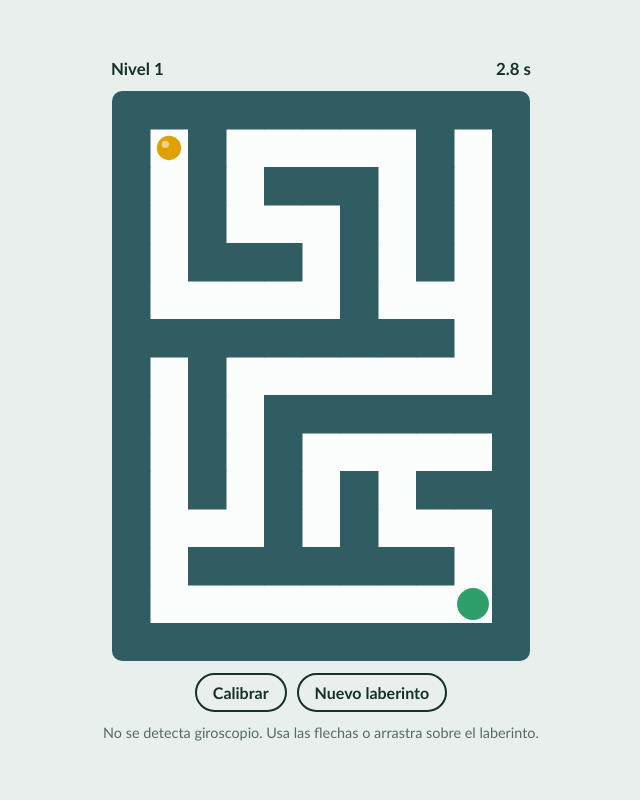
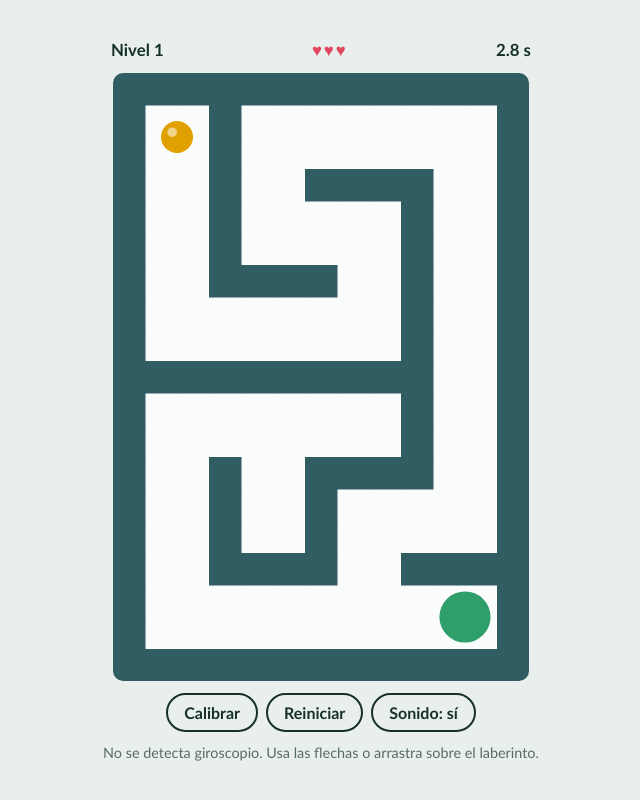
Before and after one commit to ogcastaneda-crypto/teslaenginesound, a plain HTML site: page Lab.html in a window 1280 px wide. Both pictures are taken after a click on the button "Empezar". Shown: the whole page, without its empty margins (319-959 px from the left). Drawn offline with Linux system fonts and the light colour scheme.

Commit message:
Add files via upload

```diff
--- a/Lab.html
+++ b/Lab.html
@@ -10,6 +10,7 @@
 html,body{height:100%;margin:0}
 body{background:var(--bg);color:var(--ink);font-family:ui-rounded,"Avenir Next","Trebuchet MS",system-ui,sans-serif;display:flex;flex-direction:column;align-items:center;justify-content:center;gap:12px;padding:12px;overflow:hidden;touch-action:none;-webkit-user-select:none;user-select:none}
 .hud{display:flex;justify-content:space-between;width:100%;max-width:420px;font-size:1.05rem;font-weight:600}
+#hp{color:#e0475f;letter-spacing:.12em}
 .stage{position:relative}
 canvas{display:block;border-radius:10px;background:var(--board)}
 .ov{position:absolute;inset:0;display:flex;flex-direction:column;align-items:center;justify-content:center;gap:10px;text-align:center;padding:20px;background:color-mix(in srgb,var(--board) 90%,transparent);border-radius:10px}
@@ -19,15 +20,15 @@ canvas{display:block;border-radius:10px;background:var(--board)}
 button{font:inherit;font-weight:600;border:0;border-radius:999px;padding:12px 22px;background:var(--btn);color:var(--btnt);cursor:pointer}
 button.ghost{background:transparent;color:var(--ink);border:2px solid var(--ink);padding:8px 16px}
 button:focus-visible{outline:3px solid var(--goal);outline-offset:2px}
-.bar{display:flex;gap:10px}
+.bar{display:flex;gap:8px;flex-wrap:wrap;justify-content:center}
 #msg{color:var(--muted);font-size:.9rem;min-height:1.2em;text-align:center}
 </style></head><body>
-<div class="hud"><span id="lv">Nivel 1</span><span id="tm">0.0 s</span></div>
+<div class="hud"><span id="lv">Nivel 1</span><span id="hp" aria-label="Vidas">♥♥♥</span><span id="tm">0.0 s</span></div>
 <div class="stage">
   <canvas id="cv"></canvas>
   <div class="ov" id="start">
     <h1>Laberinto de inclinación</h1>
-    <p>Sostén el celular en vertical e inclínalo para llevar la pelota hasta la meta verde.</p>
+    <p>Sostén el celular en vertical e inclínalo para llevar la pelota hasta la meta verde. Tienes 3 vidas: cada golpe contra una pared te quita una.</p>
     <button id="go">Empezar</button>
   </div>
   <div class="ov" id="win" hidden>
@@ -35,34 +36,85 @@ button:focus-visible{outline:3px solid var(--goal);outline-offset:2px}
     <p id="wt"></p>
     <button id="next">Siguiente nivel</button>
   </div>
+  <div class="ov" id="over" hidden>
+    <h1>Sin vidas</h1>
+    <p id="ot"></p>
+    <button id="again">Intentar de nuevo</button>
+  </div>
 </div>
-<div class="bar"><button class="ghost" id="cal">Calibrar</button><button class="ghost" id="neu">Nuevo laberinto</button></div>
+<div class="bar"><button class="ghost" id="cal">Calibrar</button><button class="ghost" id="neu">Reiniciar</button><button class="ghost" id="snd">Sonido: sí</button></div>
 <div id="msg"></div>
 <script>
 const cv=document.getElementById('cv'),ctx=cv.getContext('2d');
 const $=id=>document.getElementById(id);
 let level=1,grid,cols,rows,N,M,cell,r,bx,by,vx=0,vy=0,tx=0,ty=0,zx=0,zy=0,rx=0,ry=0;
-let running=false,t0=0,last=0,sensor=false,keys={},drag=null;
+let running=false,t0=0,last=0,sensor=false,keys={},drag=null,boost=1,lives=3,inv=0,lastHit=0,muted=false,ac=null,roll=null;
 const css=n=>getComputedStyle(document.documentElement).getPropertyValue(n).trim();
 const clamp=(v,m)=>Math.max(-m,Math.min(m,v));
+function audio(){
+  if(ac)return;
+  const A=window.AudioContext||window.webkitAudioContext;if(!A)return;
+  ac=new A();if(ac.state==='suspended')ac.resume();
+  const len=ac.sampleRate,buf=ac.createBuffer(1,len,ac.sampleRate),d=buf.getChannelData(0);
+  for(let i=0;i<len;i++)d[i]=Math.random()*2-1;
+  const src=ac.createBufferSource();src.buffer=buf;src.loop=true;
+  const fl=ac.createBiquadFilter();fl.type='bandpass';fl.frequency.value=200;fl.Q.value=.8;
+  const g=ac.createGain();g.gain.value=0;
+  src.connect(fl);fl.connect(g);g.connect(ac.destination);src.start();
+  roll={g,fl};
+}
+function tone(f,t,dur,type,vol,slide){
+  if(!ac||muted)return;
+  const s=ac.currentTime+t,o=ac.createOscillator(),g=ac.createGain();
+  o.type=type;o.frequency.setValueAtTime(f,s);
+  if(slide)o.frequency.exponentialRampToValueAtTime(slide,s+dur);
+  g.gain.setValueAtTime(vol,s);g.gain.exponentialRampToValueAtTime(.001,s+dur);
+  o.connect(g);g.connect(ac.destination);o.start(s);o.stop(s+dur+.02);
+}
+const sfx={
+  hit(){tone(160,0,.18,'square',.2,60)},
+  life(){tone(330,0,.15,'sawtooth',.2,110);tone(110,.12,.3,'sawtooth',.2,55)},
+  win(){[523,659,784,1047].forEach((f,i)=>tone(f,i*.1,.25,'triangle',.22))},
+  over(){[392,330,262,196].forEach((f,i)=>tone(f,i*.22,.4,'sawtooth',.2))},
+  start(){tone(440,0,.1,'triangle',.2);tone(660,.1,.15,'triangle',.2)}
+};
+function rollSound(sp){
+  if(!roll||!ac)return;
+  const v=muted||!running?0:Math.min(1,sp/(6*cell))*.12;
+  roll.g.gain.setTargetAtTime(v,ac.currentTime,.05);
+  roll.fl.frequency.setTargetAtTime(150+sp/cell*60,ac.currentTime,.05);
+}
+function paint(){$('hp').textContent='♥'.repeat(lives)+'♡'.repeat(3-lives)}
+function hurt(){
+  lives--;inv=1.3;boost=1;paint();buzz(80);
+  if(lives<=0){running=false;sfx.over();$('ot').textContent='Llegaste al nivel '+level+'.';$('over').hidden=false;buzz([100,50,100])}
+  else sfx.life();
+}
+function bump(sp){
+  if(sp<cell*.5)return;
+  if(inv<=0)hurt();
+  else if(sp>cell*1.2&&performance.now()-lastHit>120){sfx.hit();lastHit=performance.now()}
+}
 
 function gen(){
-  cols=Math.min(4+level,9);rows=cols+2;N=2*cols+1;M=2*rows+1;
+  cols=Math.min(3+level,8);rows=cols+2;N=3*cols+1;M=3*rows+1;
   grid=Array.from({length:M},()=>Array(N).fill(1));
-  grid[1][1]=0;
+  const open=(c,w)=>{for(let j=0;j<2;j++)for(let i=0;i<2;i++)grid[3*w+1+j][3*c+1+i]=0};
+  const link=(c,w,dx,dy)=>{for(let k=0;k<2;k++){if(dx)grid[3*w+1+k][3*c+(dx>0?3:0)]=0;else grid[3*w+(dy>0?3:0)][3*c+1+k]=0}};
+  open(0,0);
   const seen=new Set(['0,0']),st=[[0,0]];
   while(st.length){
     const [c,w]=st[st.length-1];
     const nb=[[1,0],[-1,0],[0,1],[0,-1]].map(([dx,dy])=>[c+dx,w+dy,dx,dy]).filter(([a,b])=>a>=0&&b>=0&&a<cols&&b<rows&&!seen.has(a+','+b));
     if(!nb.length){st.pop();continue}
     const [a,b,dx,dy]=nb[Math.random()*nb.length|0];
-    seen.add(a+','+b);grid[2*b+1][2*a+1]=0;grid[2*w+1+dy][2*c+1+dx]=0;st.push([a,b]);
+    seen.add(a+','+b);open(a,b);link(c,w,dx,dy);st.push([a,b]);
   }
-  fit();bx=by=1.5*cell;vx=vy=0;$('lv').textContent='Nivel '+level;
+  fit();bx=by=2*cell;vx=vy=0;boost=1;$('lv').textContent='Nivel '+level;
 }
 function fit(){
   const w=Math.min(innerWidth-24,420),h=innerHeight-190;
-  cell=Math.max(10,Math.floor(Math.min(w/N,h/M)));r=cell*.32;
+  cell=Math.max(10,Math.floor(Math.min(w/N,h/M)));r=cell*.5;
   const d=devicePixelRatio||1;
   cv.width=N*cell*d;cv.height=M*cell*d;cv.style.width=N*cell+'px';cv.style.height=M*cell+'px';
   ctx.setTransform(d,0,0,d,0,0);
@@ -83,33 +135,37 @@ function tilt(){
   return [a,b];
 }
 function step(dt){
-  const [a,b]=tilt(),k=9*cell/35,f=Math.pow(.05,dt);
+  inv=Math.max(0,inv-dt);const [a,b]=tilt();
+  boost=Math.hypot(a,b)>6?Math.min(2.2,boost+dt*.7):Math.max(1,boost-dt*2);
+  const k=13*cell/35*boost,f=Math.pow(.05,dt);
   vx=(vx+a*k*dt)*f;vy=(vy+b*k*dt)*f;
-  let n=bx+vx*dt;if(!hit(n,by))bx=n;else{if(Math.abs(vx)>cell*1.5)buzz(15);vx*=-.3}
-  n=by+vy*dt;if(!hit(bx,n))by=n;else{if(Math.abs(vy)>cell*1.5)buzz(15);vy*=-.3}
-  const gx=(N-1.5)*cell,gy=(M-1.5)*cell;
-  if(Math.hypot(bx-gx,by-gy)<cell*.5){
+  let n=bx+vx*dt;if(!hit(n,by))bx=n;else{bump(Math.abs(vx));vx*=-.3;boost=Math.max(1,boost*.6)}
+  n=by+vy*dt;if(!hit(bx,n))by=n;else{bump(Math.abs(vy));vy*=-.3;boost=Math.max(1,boost*.6)}
+  if(!running)return;
+  const gx=(N-2)*cell,gy=(M-2)*cell;
+  if(Math.hypot(bx-gx,by-gy)<cell*.8){
     running=false;const s=((performance.now()-t0)/1000).toFixed(1);
-    $('wt').textContent='Tiempo: '+s+' s';$('win').hidden=false;buzz([60,40,60]);
+    $('wt').textContent='Tiempo: '+s+' s';$('win').hidden=false;buzz([60,40,60]);sfx.win();
   }
 }
 function draw(){
   ctx.clearRect(0,0,N*cell,M*cell);
   ctx.fillStyle=css('--wall');
   for(let j=0;j<M;j++)for(let i=0;i<N;i++)if(grid[j][i])ctx.fillRect(i*cell,j*cell,cell+.5,cell+.5);
-  ctx.fillStyle=css('--goal');ctx.beginPath();ctx.arc((N-1.5)*cell,(M-1.5)*cell,cell*.42,0,7);ctx.fill();
-  ctx.fillStyle=css('--ball');ctx.beginPath();ctx.arc(bx,by,r,0,7);ctx.fill();
-  ctx.fillStyle='rgba(255,255,255,.55)';ctx.beginPath();ctx.arc(bx-r*.3,by-r*.3,r*.3,0,7);ctx.fill();
+  ctx.fillStyle=css('--goal');ctx.beginPath();ctx.arc((N-2)*cell,(M-2)*cell,cell*.8,0,7);ctx.fill();
+  if(inv<=0||Math.floor(inv*10)%2){ctx.fillStyle=css('--ball');ctx.beginPath();ctx.arc(bx,by,r,0,7);ctx.fill();
+  ctx.fillStyle='rgba(255,255,255,.55)';ctx.beginPath();ctx.arc(bx-r*.3,by-r*.3,r*.3,0,7);ctx.fill();}
 }
 function loop(t){
   const dt=Math.min(.033,(t-last)/1000||.016);last=t;
   if(running){step(dt);$('tm').textContent=((performance.now()-t0)/1000).toFixed(1)+' s'}
+  rollSound(running?Math.hypot(vx,vy):0);
   draw();requestAnimationFrame(loop);
 }
-function begin(){gen();running=true;t0=performance.now();$('start').hidden=true;$('win').hidden=true}
+function begin(){gen();inv=0;running=true;t0=performance.now();paint();$('start').hidden=true;$('win').hidden=true;$('over').hidden=true;if(ac&&ac.state==='suspended')ac.resume();sfx.start()}
 function calibrate(){zx=rx;zy=ry}
 
-$('go').onclick=async()=>{
+$('go').onclick=async()=>{audio();
   try{
     if(typeof DeviceOrientationEvent!=='undefined'&&typeof DeviceOrientationEvent.requestPermission==='function'){
       const p=await DeviceOrientationEvent.requestPermission();
@@ -126,7 +182,9 @@ $('go').onclick=async()=>{
   setTimeout(()=>{if(!sensor)$('msg').textContent='No se detecta giroscopio. Usa las flechas o arrastra sobre el laberinto.'},1500);
 };
 $('next').onclick=()=>{level++;begin()};
-$('neu').onclick=()=>{if(!$('start').hidden)return;begin()};
+$('neu').onclick=()=>{if(!$('start').hidden)return;level=1;lives=3;begin()};
+$('again').onclick=()=>{level=1;lives=3;begin()};
+$('snd').onclick=()=>{muted=!muted;$('snd').textContent='Sonido: '+(muted?'no':'sí')};
 $('cal').onclick=calibrate;
 addEventListener('keydown',e=>keys[e.key]=true);
 addEventListener('keyup',e=>keys[e.key]=false);
@@ -134,5 +192,6 @@ cv.addEventListener('pointerdown',e=>{drag={sx:e.clientX,sy:e.clientY,x:0,y:0}})
 addEventListener('pointermove',e=>{if(drag){drag.x=clamp((e.clientX-drag.sx)/3,35);drag.y=clamp((e.clientY-drag.sy)/3,35)}});
 addEventListener('pointerup',()=>drag=null);
 addEventListener('resize',()=>{fit()});
+document.addEventListener('visibilitychange',()=>{if(ac){document.hidden?ac.suspend():ac.resume()}});
 gen();requestAnimationFrame(loop);
 </script></body></html>
```
